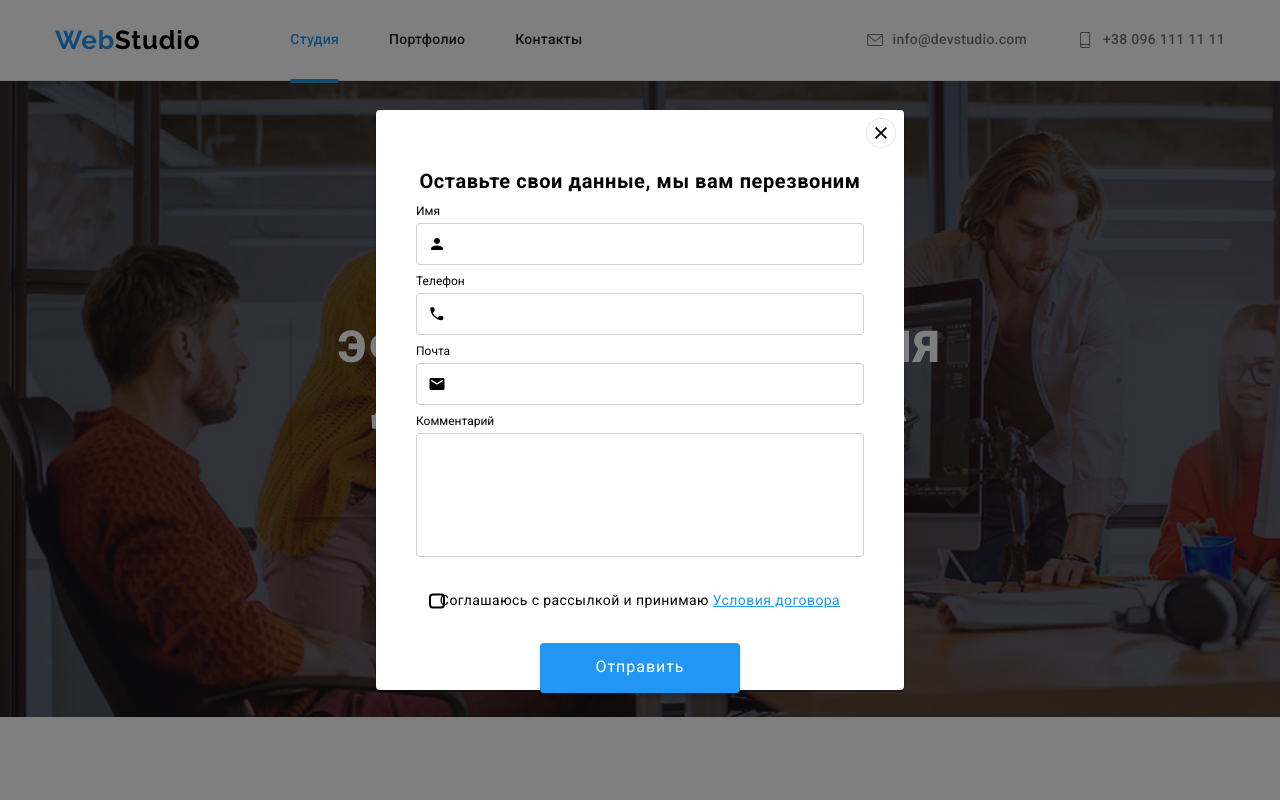
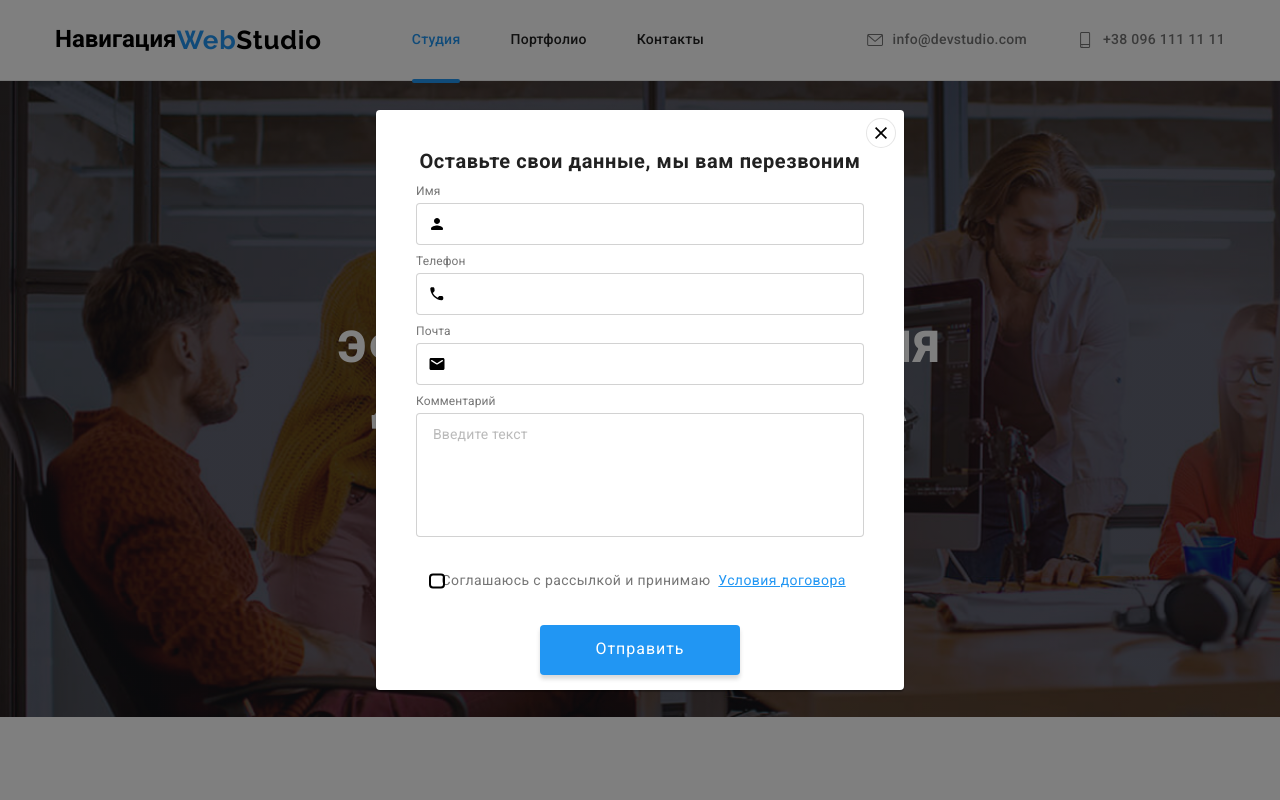
Before and after one commit to Dmitriy-101/goit-markup-hw-08, a plain HTML site: page index.html in a window 1280 px wide. Both pictures are taken after a click on the button "Заказать услугу". Shown: the top 800 px of the page. Drawn offline with nearby package versions, Linux system fonts and the light colour scheme.

Commit message:
Правки ДЗ-6 от 26-27.03.21

```diff
--- a/css/styles.css
+++ b/css/styles.css
@@ -28,17 +28,6 @@ ol {
 
 img {
     display: block;
-}
-
-.visually-hidden {
-    position: absolute !important;
-    clip: rect(1px 1px 1px 1px);
-    clip: rect(1px, 1px, 1px, 1px);
-    padding: 0 !important;
-    border: 0 !important;
-    height: 1px !important;
-    width: 1px !important;
-    overflow: hidden;
 }
 
 .link {
@@ -291,12 +280,10 @@ img {
     background-repeat: no-repeat;
     background-position: center;
     background-size: cover;
-    box-shadow: 0px 4px 4px rgba(0, 0, 0, 0.25);
     margin-left: auto;
     margin-right: auto;
+}
 
-
-}
 
 
 .main-title {
@@ -318,7 +305,7 @@ img {
     display: inline-flex;
     align-items: center;
     letter-spacing: 0.06em;
-    padding: 10px 32px;
+    padding: 10px 25px;
     color: #FFFFFF;
     background-color: #2196F3;
     cursor: pointer;
@@ -327,10 +314,12 @@ img {
     transition: color 250ms cubic-bezier(0.4, 0, 0.2, 1),
         background-color 250ms cubic-bezier(0.4, 0, 0.2, 1);
     justify-content: center;
+    align-self: center;
+    outline-style: none;
     vertical-align: top;
     border-style: hidden;
     box-shadow: 0px 4px 4px rgba(0, 0, 0, 0.15);
-   }
+}
 
 .top-btn:hover,
 .top-btn:focus {
@@ -676,15 +665,16 @@ img {
 }
 
 .footer-social-title {
-    align-items: center;
+    margin-bottom: 20px;
+    font-style: normal;
     font-weight: 700;
     font-size: 14px;
     line-height: 1.14;
     letter-spacing: 0.03em;
+    text-transform: uppercase;
     color: #ffffff;
-    text-transform: uppercase;
-    margin-bottom: 20px;
 }
+
 .social-footer-list {
     display: flex;
 }
@@ -725,9 +715,23 @@ img {
 
 
 
-.followus-form {
-    margin-left: 93px;
+.footer-form-group {
+    margin-left: auto;
+    display: flex;
+    flex-direction: column;
 }
+
+
+.invite-card {
+    font-weight: 700;
+    font-size: 14px;
+    letter-spacing: 0.03em;
+    text-transform: uppercase;
+    margin-bottom: 20px;
+    color: #fff;
+}
+
+
 
 .followus-form > p,
 .contacts-socialmedia > p {
@@ -769,9 +773,13 @@ img {
 .subscription {
     margin-left: 10px;
     fill: #fff;
-    background-image: url(/images/sprite.svg#icon-send);
+    transition: fill 250ms cubic-bezier(0.4, 0, 0.2, 1);
 }
 
+.subscription:hover,
+.subscription:focus {
+    fill:#2196f3;
+}
 
 
 
@@ -943,7 +951,6 @@ img {
 
 .is-hidden {
     opacity: 0;
-    visibility: hidden;
     pointer-events: none;
 }
 
@@ -968,8 +975,9 @@ img {
     width: 528px;
     height: 580px;
     background-color: #fff;
-    box-shadow: 0px 1px 3px rgba(0, 0, 0, 0.12), 0px 1px 1px rgba(0, 0, 0, 0.14),
-    0px 2px 1px rgba(0, 0, 0, 0.2);
+    box-shadow: 0px 1px 3px rgba(0, 0, 0, 0.12),
+        0px 1px 1px rgba(0, 0, 0, 0.14),
+        0px 2px 1px rgba(0, 0, 0, 0.2);
     border-radius: 4px;
     padding: 40px 40px;
 }
@@ -1000,38 +1008,35 @@ img {
 }
 
 
-
-form {
-    display: flex;
-    flex-direction: column;
-    max-width: 480px;
-    margin: 0 auto;
-}
-
 .form-name {
     font-weight: 700;
     font-size: 20px;
-    line-height: 23px;
+    line-height: 1.15;
     text-align: center;
     letter-spacing: 0.03em;
-    margin-bottom: 12px;
+    margin: 0;
+    padding-bottom: 12px;
+    color: #212121;
 }
 
 .form-icons {
     position: absolute;
     top: 50%;
     transform: translateY(-50%);
+    pointer-events: none;
+    transition: fill 250ms cubic-bezier(0.4, 0, 0.2, 1);
+}
+
+.modal-icons-left {
     margin-left: 12px;
 }
 
-.signup_form label {
-    margin-bottom: 4px;
-    font-size: 12px;
-    line-height: 1.16;
+.modal-textarea-bottom {
+    margin-bottom: 32px;
 }
 
-.signup_form input,
-.signup_form textarea {
+.modal-input,
+.modal-form-message {
     padding: 12px 12px 12px 40px;
     border: 1px solid rgba(33, 33, 33, 0.2);
     border-radius: 4px;
@@ -1041,22 +1046,45 @@ form {
     letter-spacing: 0.01em;
 }
 
-.signup_form textarea {
+.modal-form-message {
     padding-left: 16px;
 }
 
-.signup_form > textarea {
+.modal-form-message::placeholder {
+    color: rgba(117, 117, 117, 0.5);
+}
+
+
+.modal-input:focus,
+.modal-form-message:focus {
+    border-color:#2196f3;
+    outline: none;
+}
+
+.modal-input:focus + .form-icons {
+    fill:#2196f3
+}
+
+.agreement-group {
     margin-bottom: 32px;
 }
 
-.signup_form textarea::placeholder {
-    color: rgba(117, 117, 117, 0.5);
+.agreement-modal {
+    position: relative;
+    display: flex;
+    align-items: center;
+    justify-content: center;
+    font-size: 14px;
+    line-height: 1.71;
+    letter-spacing: 0.03em;
+    color: #757575;
 }
 
-.signup_form input:focus,
-.signup_form textarea:focus {
-    border-color: var(--accent-color);
-    outline: none;
+.signup-form {
+    display: flex;
+    flex-direction: column;
+    max-width: 570px;
+    margin: 0 auto;
 }
 
 .form-field-wrapper {
@@ -1066,27 +1094,12 @@ form {
     margin-bottom: 10px;
 }
 
-.agreement-group {
-    position: relative;
-    display: flex;
-    align-items: center;
-    justify-content: center;
-    margin-bottom: 30px;
-
-    font-size: 14px;
-    line-height: 1.71;
-    letter-spacing: 0.03em;
-    color: var(--primary-text-color);
-}
-
-.agreement-group label {
-    margin: 0;
-}
-
-.agreement-group .agree-stroke {
-    font-size: 14px;
-    line-height: 1.71;
-    letter-spacing: 0.03em;
+.modal-form {
+    font-size: 12px;
+    line-height: 1.16;
+    letter-spacing: 0.01em;
+    color: #757575;
+    margin-bottom: 4px;
 }
 
 .agreement-link {
@@ -1094,12 +1107,13 @@ form {
     text-decoration: underline;
 }
 
+
 .custom-check-box {
     opacity: 0;
 }
 
-.agree-checkbox,
-.custom-check-box {
+.custom-check-box,
+.agree-checkbox {
   position: absolute;
   top: 50%;
   left: 13px;
@@ -1107,7 +1121,7 @@ form {
   display: flex;
   justify-content: center;
   align-items: center;
-  /* z-index: 0; */
+  z-index: 0;
   pointer-events: none;
   width: 16px;
   height: 15px;
@@ -1115,12 +1129,29 @@ form {
   border: 2px solid #000;
 }
 
-.submit-btn {
-    width: 200px;
-    margin: 0 auto;
-    box-shadow: 0px 4px 4px rgba(0, 0, 0, 0.15);
-    cursor: pointer;
+.modal-form-term:checked + .custom-check-box {
+    opacity: 1;
+    border: 2px solid #2196f3;
+    fill: #fff;
+    background-color: #2196f3;
+}
+
+.modal-form-term:checked + .agree-checkbox {
+    border: 2px solid #2196f3;
+}
+
+.modal-stroke {
+    display: flex;
+    font-size: 14px;
+    line-height: 1.71;
+    letter-spacing: 0.03em;
+    width: 423px;
+    text-align: right;
+
 }
 
 
+
+
+
             /*====== модельное окно AND ======*/
--- a/index.html
+++ b/index.html
@@ -421,10 +421,13 @@
                         </li>
                     </ul>
                 </div>
-                <div >
-                    <form action="#" class="followus-form">
-                        <p>Подпишитесь на рассылку</p>
-                        <input type="email" class="followus-form-input" name="user-mail" placeholder="E-mail">
+                <div class="footer-form-group">
+                    <p class="footer-social-title">Подпишитесь на рассылку</p>
+                    <form autocomplete="off" novalidate>
+                        <input class="followus-form-input"
+                            type="email"
+                            name="user-mail"
+                            placeholder="E-mail">
                         <button type="submit" class="top-btn">
                           Подписаться
                             <svg class="subscription" width="24" height="24">
@@ -444,58 +447,52 @@
                 </svg>
             </button>
 
-            <div class="form-wrapper">
+
                 <p class="form-name">Оставьте свои данные, мы вам перезвоним</p>
-                <form class="signup_form" name="signup_form" autocomplete="on">
-                    <label for="name">Имя</label>
+                <form action="#" class="signup-form" name="signup-form" autocomplete="off">
+                    <label class="modal-form" for="name">Имя </label>
                         <span class="form-field-wrapper">
-                            <input type="text" name="name" id="name"/>
-                            <svg class="form-icons" width="18px" height="18px">
+                                <input class="modal-input" type="text" name="name" id="name" required minlength="3"/>
+                                <svg class="form-icons modal-icons-left" width="18px" height="18px">
                                 <use href="./images/sprite.svg#person-black-18dp"></use>
                                 </svg>
                         </span>
 
-                    <label for="tel">Телефон</label>
+
+                    <label class="modal-form" for="tel">Телефон</label>
                         <span class="form-field-wrapper">
-                            <input type="tel" name="tel" id="tel"/>
-                            <svg class="form-icons" width="18px" height="18px">
+                                <input class="modal-input" type="tel" name="tel" id="tel" required  pattern="[0-9]{3}-[0-9]{3}-[0-9]{2}-[0-9]{2}" title="096 111 11 11"/>
+                                <svg class="form-icons modal-icons-left" width="18px" height="18px">
                                 <use href="./images/sprite.svg#phone-black-18dp"></use>
                                 </svg>
                         </span>
 
-                    <label for="mail"> Почта </label>
+
+                    <label class="modal-form" for="mail"> Почта</label>
                         <span class="form-field-wrapper">
-                            <input type="email" name="email" id="mail" />
-                            <svg class="form-icons" width="18px" height="18px">
+                                <input class="modal-input" type="email" name="email" id="mail" required/>
+                                <svg class="form-icons modal-icons-left" width="18px" height="18px">
                                 <use href="./images/sprite.svg#email-black-18dp"></use>
                                 </svg>
                         </span>
-
-                    <label for="message" name="comment">Комментарий </label>
-                    <textarea
-                            name="message"
-                            id="message"
-                            rows="6"
-                            placeholder="Введите текст">
-                    </textarea>
-
-                    <div class="agreement-group" role="group" aria-label="agre">
-                        <input
-                        class="check-box visually-hidden"
+                    <label class="modal-form" name="comment">Комментарий </label>
+                        <textarea class="modal-form-message  modal-textarea-bottom" name="message" id="" rows="6" placeholder="Введите текст"></textarea>
+                    <div class="agreement-modal agreement-group">
+                        <label class=" modal-stroke" for="check-box">
+                            <input class="modal-form-term is-hidden "
                             type="checkbox"
                             name="comment"
-                        id="check-box"/>
-                        <label for="check-box" class="agree-stroke"> Соглашаюсь с рассылкой и принимаю
+                            id="check-box"/> Соглашаюсь с рассылкой и принимаю &nbsp;
                             <a href="" class="agreement-link">Условия договора</a>
                             <svg class="custom-check-box" width="18px" height="18px">
                                 <use href="./images/sprite.svg#icon-check"></use>
                             </svg>
+                            <span class="agree-checkbox"></span>
                         </label>
-                        <span class="agree-checkbox"></span>
                     </div>
-                    <button type="submit" class="top-btn submit-btn">Отправить</button>
+                    <button type="submit" class="top-btn">Отправить</button>
                 </form>
-            </div>
+
 
 
         </div>
```
Lines whose indentation alone changed are shown as unchanged.
